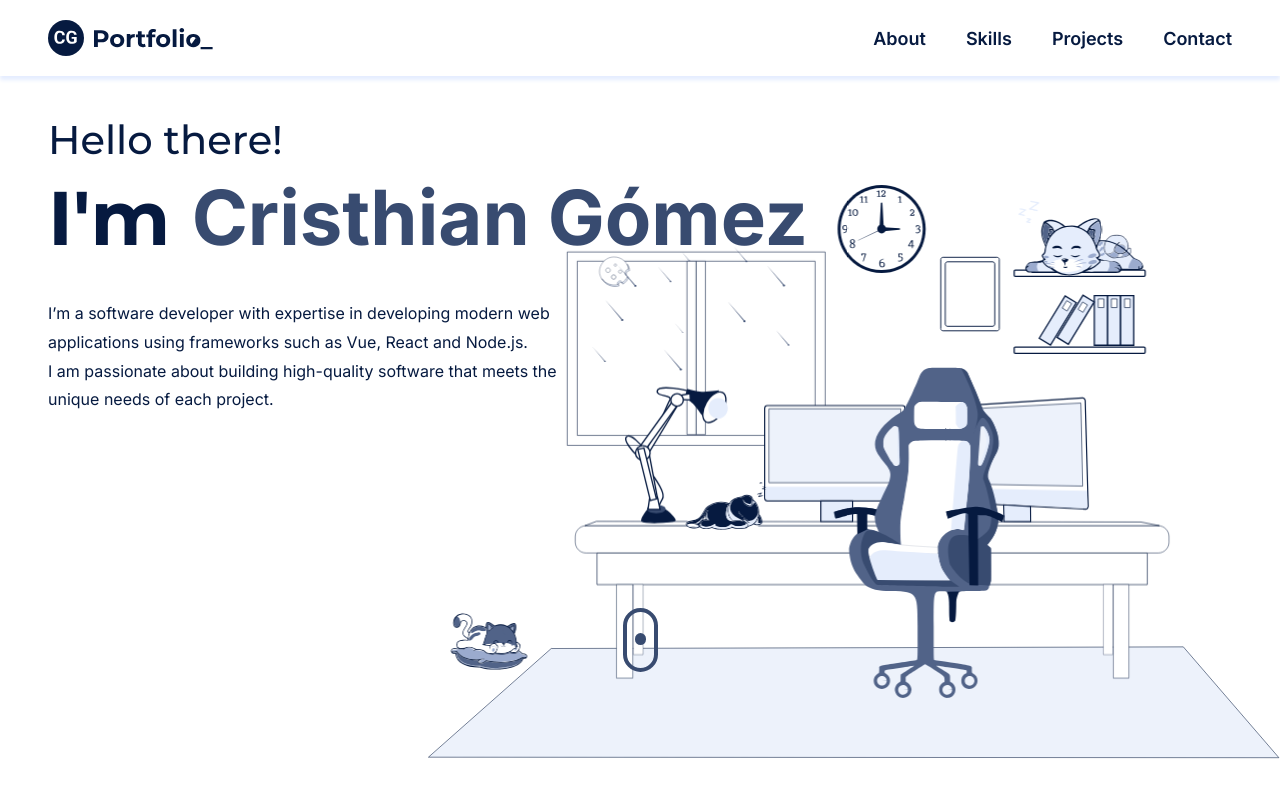
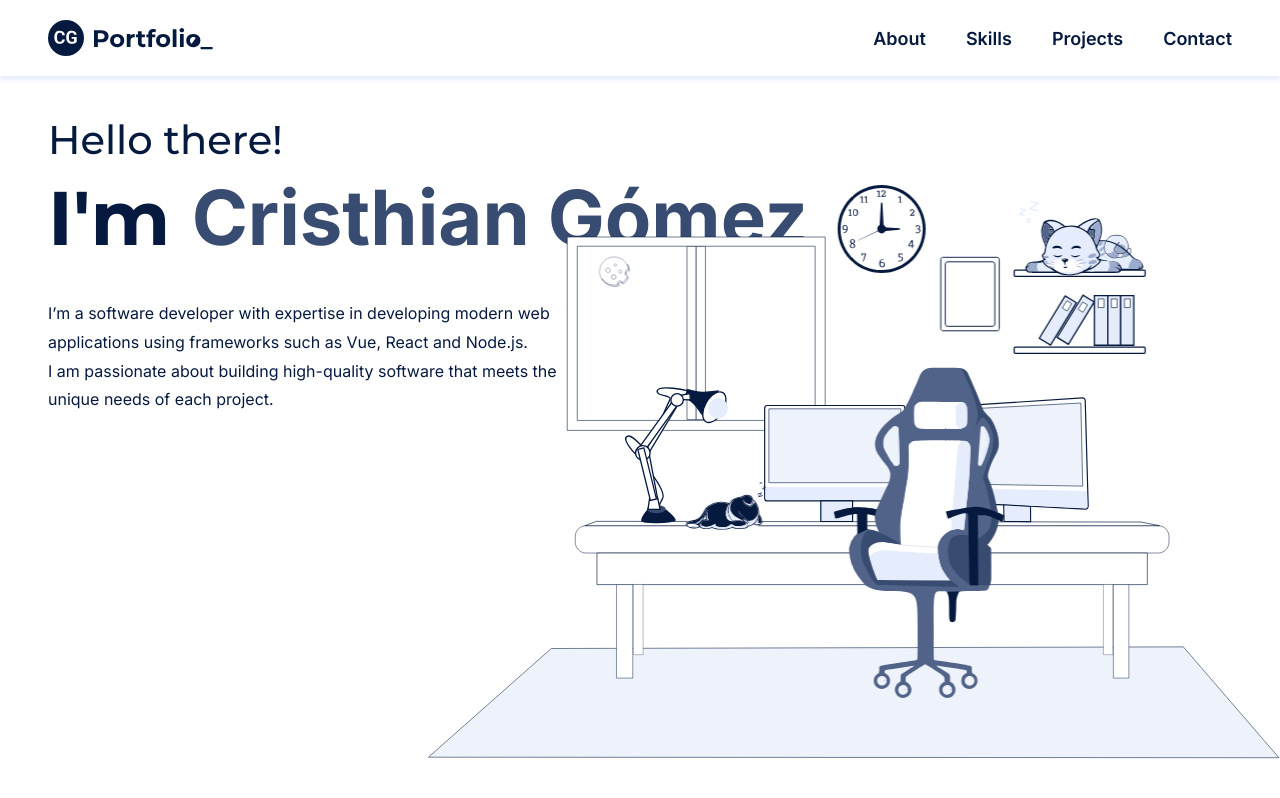
Before and after one commit to cristhianGomez/portfolio-3d, a React (Vite) app: page / in a window 1280 px wide. Built offline with nearby package versions, Linux system fonts and the light colour scheme.

Commit message:
Feat: added advances

```diff
--- a/src/components/MainHero.jsx
+++ b/src/components/MainHero.jsx
@@ -17,7 +17,7 @@ const MainHero = () => {
         </div>
         <Room className="absolute bottom-10 right-0 w-4/6" />
       </div>
-        <div className="absolute xs:bottom-10 sm:bottom-32 w-full flex justify-center items-center">
+        {/* <div className="absolute xs:bottom-10 sm:bottom-32 w-full flex justify-center items-center">
           <a href="#about">
             <div className="w-[35px]  h-[64px] rounded-3xl border-4 border-secondary flex justify-center items-start p-2">
               <motion.div
@@ -31,7 +31,7 @@ const MainHero = () => {
               />
             </div>
           </a>
-        </div>
+        </div> */}
     </section>
   )
 }
--- a/src/components/svgs/Room.jsx
+++ b/src/components/svgs/Room.jsx
@@ -1,7 +1,7 @@
 import { motion } from "framer-motion"
 
 const Room = ({ className }) => (
-    <motion.div animate={{ x: 0 }} className={ className }>
+    <motion.div whileInView={{ opacity: 1 }} initial={{ opacity: 0 }} className={ className }>
         <svg width="auto" viewBox="0 0 650 438" fill="none" xmlns="http://www.w3.org/2000/svg">
         {/* <rect width="650" height="438" fill="#F5F5F5"/> */}
         <g clip-path="url(#clip0_0_1)">
@@ -9,11 +9,26 @@ const Room = ({ className }) => (
             <g name="ground">
                 <path fill-rule="evenodd" clip-rule="evenodd" d="M94.6263 353.089L576.107 351.826L648.92 436.248L1.07971 435.858L94.6263 353.089Z" fill="#EDF2FB" stroke="#061A40" stroke-width="0.413734"/>
             </g>
-            <g className="svg-test" name="window">
-                <path d="M303.304 39.6213H106.803V186.933H303.304V39.6213Z" fill="white" stroke="#061A40" stroke-width="0.4353"/>
-                <path d="M295.647 46.6356H114.458V179.337H295.647V46.6356Z" fill="white" stroke="#061A40" stroke-width="0.4353"/>
+             <g name="shooting-stars">
+             <motion.path animate={{ x: 200, y: 200 }} d="M180.653 38.6349C178.499 37.7185 188.721 42.0601 190.469 42.6389C190.448 42.7163 190.458 42.7989 190.496 42.8693C190.347 42.9417 190.149 43.0404 189.926 43.1545C189.16 43.5466 188.147 44.0861 188.147 44.0861C187.551 44.3948 189.781 43.298 190.518 42.9006C190.554 42.9517 190.605 42.9905 190.664 43.0119C190.704 43.0251 190.746 43.0302 190.787 43.0269C190.829 43.0235 190.87 43.0118 190.906 42.9924C191.206 43.6212 192.137 45.3752 192.137 45.3752C192.449 45.9778 191.324 43.6881 190.938 42.9767C190.994 42.9393 191.037 42.8844 191.059 42.8205C191.082 42.7519 191.081 42.6772 191.055 42.6096C191.693 42.304 193.426 41.383 193.426 41.383C193.871 41.1525 192.729 41.7111 191.815 42.174C191.501 42.333 191.226 42.4756 191.039 42.5764C191.003 42.5058 190.941 42.452 190.865 42.426C190.794 42.4019 190.716 42.4046 190.647 42.4338C190.327 41.7717 189.436 40.0939 189.436 40.0939C189.401 40.0271 189.383 39.9977 189.381 39.9963C189.365 39.9848 190.253 41.7838 190.612 42.4514C190.565 42.478 190.526 42.5164 190.498 42.5627C189.018 41.8391 180.653 38.6349 180.653 38.6349Z" fill="#061A40" stroke="#061A40" stroke-width="0.130955"/>
+                {/* <path fill-rule="evenodd" clip-rule="evenodd" d="M108.123 107.516L117.129 118.475C117.082 118.555 117.058 118.645 117.059 118.737C117.059 118.88 117.121 119.017 117.23 119.118C117.34 119.219 117.487 119.276 117.642 119.276C117.796 119.276 117.944 119.219 118.053 119.118C118.162 119.017 118.224 118.88 118.225 118.737C118.225 118.593 118.163 118.455 118.054 118.354C117.945 118.252 117.796 118.195 117.642 118.195C117.605 118.195 117.569 118.199 117.534 118.206L108.123 107.516Z" fill="#384B70"/>
+                <path fill-rule="evenodd" clip-rule="evenodd" d="M106.853 62.1074L119.199 77.1357C119.136 77.2447 119.103 77.3657 119.103 77.4887C119.103 77.5867 119.123 77.6837 119.164 77.7737C119.204 77.8637 119.263 77.9457 119.337 78.0147C119.412 78.0837 119.5 78.1387 119.598 78.1757C119.695 78.2137 119.799 78.2327 119.905 78.2317C120.117 78.2317 120.32 78.1537 120.47 78.0137C120.619 77.8747 120.703 77.6857 120.703 77.4887C120.703 77.2927 120.618 77.1047 120.469 76.9657C120.319 76.8267 120.116 76.7487 119.905 76.7487C119.855 76.7477 119.805 76.7517 119.756 76.7597L106.853 62.1074Z" fill="#384B70"/>
+                <path fill-rule="evenodd" clip-rule="evenodd" d="M244.85 37.1834L257.197 52.2121C257.134 52.3204 257.1 52.4415 257.1 52.5647C257.1 52.6624 257.121 52.7591 257.161 52.8494C257.201 52.9397 257.26 53.0217 257.335 53.0908C257.409 53.1599 257.498 53.2146 257.595 53.2519C257.692 53.2892 257.797 53.3083 257.902 53.3081C258.114 53.3077 258.317 53.2293 258.467 53.0899C258.617 52.9505 258.701 52.7616 258.701 52.5647C258.7 52.3683 258.616 52.1801 258.466 52.0414C258.316 51.9026 258.114 51.8245 257.902 51.8242C257.852 51.8236 257.802 51.8274 257.753 51.8355L244.85 37.1834Z" fill="#384B70"/>
+                <path fill-rule="evenodd" clip-rule="evenodd" d="M123.665 39.5001L136.011 54.5288C135.948 54.6371 135.915 54.7583 135.915 54.8814C135.915 54.9791 135.935 55.0759 135.976 55.1662C136.016 55.2565 136.075 55.3385 136.149 55.4076C136.224 55.4766 136.312 55.5313 136.41 55.5686C136.507 55.6059 136.611 55.625 136.717 55.6248C136.929 55.6245 137.132 55.546 137.282 55.4066C137.431 55.2672 137.515 55.0783 137.515 54.8814C137.515 54.685 137.43 54.4969 137.281 54.3581C137.131 54.2193 136.928 54.1413 136.717 54.1409C136.667 54.1404 136.617 54.1441 136.568 54.1522L123.665 39.5001Z" fill="#384B70"/>
+                <path fill-rule="evenodd" clip-rule="evenodd" d="M188.759 40.424L201.105 55.453C201.042 55.561 201.009 55.682 201.009 55.805C201.009 55.903 201.03 56 201.07 56.09C201.11 56.18 201.169 56.262 201.244 56.331C201.318 56.4 201.407 56.455 201.504 56.492C201.601 56.53 201.705 56.549 201.811 56.549C202.023 56.548 202.226 56.47 202.376 56.33C202.526 56.191 202.61 56.002 202.609 55.805C202.609 55.609 202.524 55.421 202.375 55.282C202.225 55.143 202.022 55.065 201.811 55.065C201.761 55.064 201.711 55.068 201.662 55.076L188.759 40.424Z" fill="#384B70"/>
+                <path fill-rule="evenodd" clip-rule="evenodd" d="M108.207 41.4017L120.554 56.4307C120.491 56.5387 120.457 56.6597 120.457 56.7827C120.457 56.8807 120.478 56.9777 120.518 57.0677C120.558 57.1577 120.617 57.2397 120.692 57.3097C120.766 57.3787 120.855 57.4327 120.952 57.4707C121.049 57.5077 121.154 57.5267 121.259 57.5267C121.471 57.5257 121.674 57.4477 121.824 57.3087C121.974 57.1687 122.058 56.9797 122.058 56.7827C122.057 56.5867 121.973 56.3987 121.823 56.2597C121.673 56.1207 121.47 56.0427 121.259 56.0427C121.209 56.0417 121.159 56.0457 121.11 56.0537L108.207 41.4017Z" fill="#384B70"/>
+                <path fill-rule="evenodd" clip-rule="evenodd" d="M151.986 38.25L160.992 49.2088C160.945 49.2894 160.921 49.3796 160.922 49.4711C160.922 49.6143 160.984 49.7514 161.093 49.8525C161.203 49.9535 161.351 50.0103 161.505 50.0104C161.659 50.0103 161.807 49.9535 161.916 49.8525C162.025 49.7514 162.087 49.6143 162.088 49.4711C162.088 49.3274 162.027 49.1896 161.917 49.088C161.808 48.9863 161.66 48.9291 161.505 48.929C161.469 48.9296 161.433 48.9334 161.397 48.9402L151.986 38.25Z" fill="#384B70"/>
+                <path fill-rule="evenodd" clip-rule="evenodd" d="M228.271 38.1459L237.276 49.1047C237.23 49.1853 237.206 49.2755 237.207 49.367C237.207 49.5102 237.269 49.6473 237.378 49.7483C237.487 49.8494 237.635 49.9062 237.79 49.9064C237.944 49.9062 238.092 49.8494 238.201 49.7483C238.31 49.6473 238.372 49.5102 238.373 49.367C238.373 49.2233 238.311 49.0856 238.202 48.9839C238.093 48.8823 237.944 48.825 237.79 48.8248C237.753 48.8255 237.717 48.8293 237.682 48.8362L228.271 38.1459Z" fill="#384B70"/>
+                <path fill-rule="evenodd" clip-rule="evenodd" d="M261.982 39.0809L270.987 50.0397C270.941 50.1203 270.917 50.2105 270.918 50.302C270.918 50.4452 270.98 50.5823 271.089 50.6833C271.198 50.7844 271.346 50.8412 271.501 50.8414C271.655 50.8412 271.803 50.7844 271.912 50.6833C272.021 50.5823 272.083 50.4452 272.084 50.302C272.084 50.1583 272.022 50.0206 271.913 49.9189C271.804 49.8173 271.655 49.76 271.501 49.7598C271.464 49.7605 271.428 49.7643 271.393 49.7712L261.982 39.0809Z" fill="#384B70"/>
+                <path fill-rule="evenodd" clip-rule="evenodd" d="M207.215 38.6071L216.221 49.5661C216.174 49.6461 216.15 49.7371 216.151 49.8281C216.152 49.9711 216.213 50.1081 216.323 50.2091C216.432 50.3101 216.58 50.3671 216.734 50.3671C216.888 50.3671 217.036 50.3101 217.145 50.2091C217.255 50.1081 217.316 49.9711 217.317 49.8281C217.317 49.6841 217.256 49.5471 217.146 49.4451C217.037 49.3431 216.889 49.2861 216.734 49.2861C216.698 49.2871 216.662 49.2901 216.626 49.2971L207.215 38.6071Z" fill="#384B70"/>
+                <path fill-rule="evenodd" clip-rule="evenodd" d="M172.055 38.8925L177.574 45.6095C177.544 45.6586 177.529 45.7137 177.529 45.7697C177.529 45.8135 177.538 45.8568 177.556 45.8972C177.574 45.9375 177.6 45.9742 177.634 46.0051C177.667 46.036 177.707 46.0604 177.75 46.0771C177.794 46.0937 177.84 46.1022 177.887 46.102C177.935 46.1022 177.981 46.0937 178.025 46.0771C178.068 46.0604 178.108 46.036 178.141 46.0051C178.174 45.9742 178.201 45.9375 178.219 45.8972C178.237 45.8568 178.246 45.8135 178.246 45.7697C178.246 45.726 178.237 45.6827 178.219 45.6423C178.201 45.602 178.174 45.5653 178.141 45.5344C178.108 45.5035 178.068 45.4791 178.025 45.4624C177.981 45.4458 177.935 45.4373 177.887 45.4375C177.866 45.4375 177.844 45.4394 177.823 45.4431L172.055 38.8925Z" fill="#384B70"/>
+                <path fill-rule="evenodd" clip-rule="evenodd" d="M147.219 40.8549L150.292 44.5946L152.738 47.5719C152.708 47.6209 152.693 47.6769 152.693 47.7329C152.693 47.7759 152.702 47.8199 152.72 47.8599C152.738 47.8999 152.764 47.9369 152.798 47.9679C152.831 47.9989 152.871 48.0229 152.914 48.0399C152.958 48.0569 153.004 48.0649 153.051 48.0649C153.098 48.0649 153.145 48.0569 153.189 48.0399C153.232 48.0229 153.272 47.9989 153.305 47.9679C153.339 47.9369 153.365 47.8999 153.383 47.8599C153.401 47.8199 153.41 47.7759 153.41 47.7329C153.41 47.6889 153.401 47.6459 153.383 47.6049C153.365 47.5649 153.339 47.5279 153.305 47.4969C153.272 47.4659 153.232 47.4419 153.189 47.4249C153.145 47.4089 153.098 47.3999 153.051 47.3999C153.03 47.3999 153.008 47.4019 152.987 47.4059L147.219 40.8549Z" fill="#384B70"/> */}
+               </g>
+            <g name="window">
+                <path d="M437 40H303.405L303.903 187H107V250H437V40Z" fill="white"/>
                 <path d="M205.053 46.6356H198.035V178.699H205.053V46.6356Z" fill="white" stroke="#061A40" stroke-width="0.4353"/>
-                <path d="M212.072 46.6356H205.053V178.699H212.072V46.6356Z" fill="white" stroke="#061A40" stroke-width="0.4353"/>
+                <path d="M212.072 46.6356H205.053V178.699H212.072V46.6356Z" fill="white" stroke="#061A40" stroke-width="0.435"/>
+                <path d="M106.803 39.6211V186.934H303.305V39.6211H106.803ZM114.457 46.6348H295.646V179.338H114.457V46.6348Z" fill="white" stroke="#061A40" stroke-width="0.435"/>
             </g>
             <g name="table">
                 <path d="M556.905 259.512H121.23C116.651 259.512 112.94 263.224 112.94 267.803V272.046C112.94 276.625 116.651 280.337 121.23 280.337H556.905C561.484 280.337 565.197 276.625 565.197 272.046V267.803C565.197 263.224 561.484 259.512 556.905 259.512Z" fill="white" stroke="#061A40" stroke-width="0.378879"/>
@@ -196,19 +211,6 @@ const Room = ({ className }) => (
                 <path d="M143.484 62.0287C144.038 62.0287 144.488 61.5792 144.488 61.0247C144.488 60.4702 144.038 60.0207 143.484 60.0207C142.93 60.0207 142.48 60.4702 142.48 61.0247C142.48 61.5792 142.93 62.0287 143.484 62.0287Z" fill="white" stroke="#061A40" stroke-width="0.191538"/>
                 <path d="M142.188 71.8119C143.119 71.8119 143.874 71.0571 143.874 70.126C143.874 69.1949 143.119 68.44 142.188 68.44C141.257 68.44 140.502 69.1949 140.502 70.126C140.502 71.0571 141.257 71.8119 142.188 71.8119Z" fill="white" stroke="#061A40" stroke-width="0.295862"/>
             </g>
-            <g name="shooting-stars">
-                <path fill-rule="evenodd" clip-rule="evenodd" d="M126 123.126L135.006 134.085C134.959 134.165 134.935 134.255 134.936 134.347C134.936 134.49 134.998 134.627 135.107 134.728C135.217 134.829 135.364 134.886 135.519 134.886C135.673 134.886 135.821 134.829 135.93 134.728C136.039 134.627 136.101 134.49 136.102 134.347C136.102 134.203 136.04 134.065 135.931 133.964C135.822 133.862 135.673 133.805 135.519 133.805C135.482 133.805 135.446 133.809 135.411 133.816L126 123.126Z" fill="#384B70"/>
-                <path fill-rule="evenodd" clip-rule="evenodd" d="M135.66 87.4558L148.006 102.484C147.943 102.593 147.91 102.714 147.91 102.837C147.91 102.935 147.93 103.032 147.971 103.122C148.011 103.212 148.07 103.294 148.144 103.363C148.219 103.432 148.307 103.487 148.405 103.524C148.502 103.562 148.606 103.581 148.711 103.58C148.924 103.58 149.127 103.502 149.277 103.362C149.426 103.223 149.51 103.034 149.51 102.837C149.51 102.641 149.425 102.453 149.276 102.314C149.126 102.175 148.923 102.097 148.711 102.097C148.662 102.096 148.612 102.1 148.563 102.108L135.66 87.4558Z" fill="#384B70"/>
-                <path fill-rule="evenodd" clip-rule="evenodd" d="M258.85 61.1834L271.197 76.2121C271.134 76.3204 271.1 76.4415 271.1 76.5647C271.1 76.6624 271.121 76.7592 271.161 76.8494C271.201 76.9397 271.261 77.0218 271.335 77.0908C271.409 77.1599 271.498 77.2146 271.595 77.2519C271.693 77.2892 271.797 77.3083 271.902 77.3081C272.114 77.3077 272.317 77.2293 272.467 77.0899C272.617 76.9505 272.701 76.7616 272.701 76.5647C272.7 76.3683 272.616 76.1802 272.466 76.0414C272.316 75.9026 272.114 75.8245 271.902 75.8242C271.852 75.8236 271.802 75.8274 271.753 75.8355L258.85 61.1834Z" fill="#384B70"/>
-                <path fill-rule="evenodd" clip-rule="evenodd" d="M145.665 61.5001L158.011 76.5288C157.948 76.6371 157.915 76.7583 157.915 76.8814C157.915 76.9791 157.935 77.0759 157.976 77.1662C158.016 77.2565 158.075 77.3385 158.149 77.4076C158.224 77.4766 158.312 77.5313 158.41 77.5686C158.507 77.6059 158.611 77.625 158.717 77.6248C158.929 77.6245 159.132 77.546 159.282 77.4066C159.431 77.2672 159.515 77.0783 159.515 76.8814C159.515 76.685 159.43 76.4969 159.281 76.3581C159.131 76.2193 158.928 76.1413 158.717 76.1409C158.667 76.1404 158.617 76.1441 158.568 76.1522L145.665 61.5001Z" fill="#384B70"/>
-                <path fill-rule="evenodd" clip-rule="evenodd" d="M228.759 88.424L241.105 103.453C241.042 103.561 241.009 103.682 241.009 103.805C241.009 103.903 241.03 104 241.07 104.09C241.11 104.18 241.169 104.262 241.244 104.331C241.318 104.4 241.407 104.455 241.504 104.492C241.601 104.53 241.705 104.549 241.811 104.549C242.023 104.548 242.226 104.47 242.376 104.33C242.526 104.191 242.61 104.002 242.61 103.805C242.609 103.609 242.524 103.421 242.375 103.282C242.225 103.143 242.022 103.065 241.811 103.065C241.761 103.064 241.711 103.068 241.662 103.076L228.759 88.424Z" fill="#384B70"/>
-                <path fill-rule="evenodd" clip-rule="evenodd" d="M180.296 125.167L192.643 140.196C192.579 140.304 192.546 140.425 192.546 140.548C192.546 140.646 192.567 140.743 192.607 140.833C192.647 140.923 192.706 141.005 192.781 141.075C192.855 141.144 192.944 141.198 193.041 141.236C193.138 141.273 193.243 141.292 193.348 141.292C193.56 141.291 193.763 141.213 193.913 141.074C194.063 140.934 194.147 140.745 194.147 140.548C194.146 140.352 194.062 140.164 193.912 140.025C193.762 139.886 193.559 139.808 193.348 139.808C193.298 139.807 193.248 139.811 193.199 139.819L180.296 125.167Z" fill="#384B70"/>
-                <path fill-rule="evenodd" clip-rule="evenodd" d="M175.986 62.25L184.992 73.2088C184.945 73.2894 184.921 73.3796 184.922 73.4711C184.922 73.6143 184.984 73.7514 185.093 73.8524C185.203 73.9535 185.351 74.0103 185.505 74.0104C185.659 74.0103 185.807 73.9535 185.916 73.8524C186.025 73.7514 186.087 73.6143 186.088 73.4711C186.088 73.3274 186.027 73.1896 185.917 73.0879C185.808 72.9863 185.66 72.9291 185.505 72.9289C185.469 72.9296 185.432 72.9334 185.397 72.9402L175.986 62.25Z" fill="#384B70"/>
-                <path fill-rule="evenodd" clip-rule="evenodd" d="M233.801 47L242.806 57.9588C242.76 58.0394 242.736 58.1296 242.737 58.2211C242.737 58.3643 242.799 58.5014 242.908 58.6024C243.017 58.7035 243.165 58.7603 243.32 58.7605C243.474 58.7603 243.622 58.7035 243.731 58.6024C243.84 58.5014 243.902 58.3643 243.903 58.2211C243.903 58.0774 243.841 57.9397 243.732 57.838C243.623 57.7364 243.474 57.6791 243.32 57.6789C243.283 57.6796 243.247 57.6834 243.212 57.6903L233.801 47Z" fill="#384B70"/>
-                <path fill-rule="evenodd" clip-rule="evenodd" d="M265.898 110.667L274.904 121.626C274.857 121.706 274.833 121.797 274.834 121.888C274.835 122.031 274.896 122.168 275.006 122.269C275.115 122.37 275.263 122.427 275.417 122.427C275.571 122.427 275.719 122.37 275.828 122.269C275.938 122.168 275.999 122.031 276 121.888C276 121.744 275.939 121.607 275.829 121.505C275.72 121.403 275.572 121.346 275.417 121.346C275.381 121.347 275.345 121.35 275.309 121.357L265.898 110.667Z" fill="#384B70"/>
-                <path fill-rule="evenodd" clip-rule="evenodd" d="M194.055 50.8925L199.574 57.6095C199.544 57.6586 199.529 57.7137 199.529 57.7697C199.529 57.8135 199.538 57.8568 199.556 57.8972C199.574 57.9375 199.6 57.9742 199.634 58.0051C199.667 58.036 199.707 58.0604 199.75 58.0771C199.794 58.0937 199.84 58.1022 199.887 58.102C199.935 58.1022 199.981 58.0937 200.025 58.0771C200.068 58.0604 200.108 58.036 200.141 58.0051C200.174 57.9742 200.201 57.9375 200.219 57.8972C200.237 57.8568 200.246 57.8135 200.246 57.7697C200.246 57.726 200.237 57.6827 200.219 57.6423C200.201 57.602 200.174 57.5653 200.141 57.5344C200.108 57.5035 200.068 57.4791 200.025 57.4624C199.981 57.4458 199.935 57.4373 199.887 57.4375C199.866 57.4375 199.844 57.4394 199.823 57.4431L194.055 50.8925Z" fill="#384B70"/>
-                <path fill-rule="evenodd" clip-rule="evenodd" d="M188.877 105.34L194.396 112.057C194.366 112.106 194.351 112.162 194.351 112.218C194.351 112.261 194.36 112.305 194.378 112.345C194.396 112.385 194.422 112.422 194.456 112.453C194.489 112.484 194.529 112.508 194.572 112.525C194.616 112.542 194.662 112.55 194.709 112.55C194.756 112.55 194.803 112.542 194.847 112.525C194.89 112.508 194.93 112.484 194.963 112.453C194.997 112.422 195.023 112.385 195.041 112.345C195.059 112.305 195.068 112.261 195.068 112.218C195.068 112.174 195.059 112.131 195.041 112.09C195.023 112.05 194.997 112.013 194.963 111.982C194.93 111.951 194.89 111.927 194.847 111.91C194.803 111.894 194.756 111.885 194.709 111.885C194.688 111.885 194.666 111.887 194.645 111.891L188.877 105.34Z" fill="#384B70"/>
-            </g>
         </g>
         <defs>
         <clipPath id="clip0_0_1">
```
Also changed, not shown: src/index.css (+64 -16 lines).
